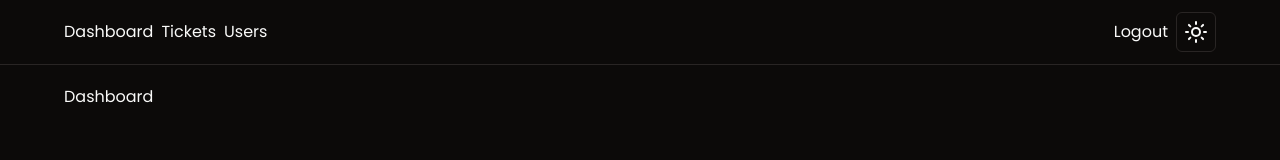
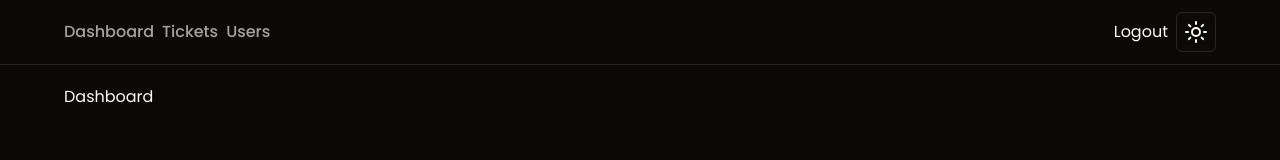
Before and after one commit to Nimira43/TechTik, a Next.js app: page / in a window 1280 px wide. Shown: the top 160 px of the page. Built offline with nearby package versions, Linux system fonts and the light colour scheme.

Commit message:
Mapping over links

```diff
--- a/app/globals.css
+++ b/app/globals.css
@@ -73,3 +73,9 @@ body {
     @apply bg-background text-foreground;
   }
 }
+
+@layer components {
+  .navbar-link {
+    @apply font-medium text-muted-foreground transition-colors hover:text-primary;
+  }
+}
--- a/components/MainNavLinks.tsx
+++ b/components/MainNavLinks.tsx
@@ -4,11 +4,19 @@ import Link from 'next/link'
 import React from 'react'
 
 const MainNavLinks = () => {
+  const links = [
+    {label: 'Dashboard', href: '/'},
+    {label: 'Tickets', href: '/tickets'},
+    {label: 'Users', href: '/users'}
+  ]
+
   return (
     <div className='flex items-center gap-2'>
-      <Link href='/'>Dashboard</Link>
-      <Link href='/tickets'>Tickets</Link>
-      <Link href='/users'>Users</Link>
+      {links.map((link) => (
+        <Link href={link.href} className='navbar-link' key={link.label}>
+          {link.label}
+        </Link>
+      ))}
     </div>
   )
 }
```
